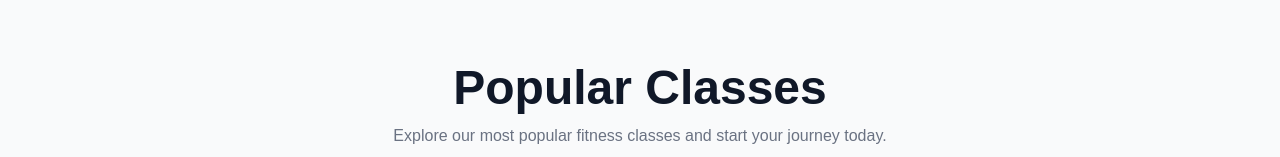
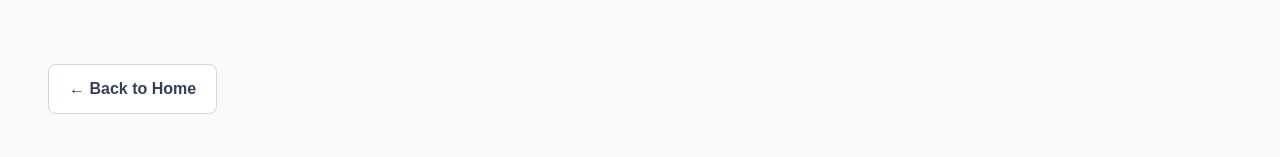
Before and after one commit to premasanub/Fitness_Class_FrontEnd, a React (Vite) app: page /classes in a window 1280 px wide. Shown: the top 157 px of the page. Built offline with nearby package versions, Linux system fonts and the light colour scheme.

Commit message:
back button added in the populaer classes component

```diff
--- a/src/Components/PopularClasses.jsx
+++ b/src/Components/PopularClasses.jsx
@@ -13,6 +13,20 @@ function PopularClasses() {
   return (
     <section className="w-full bg-gray-50 px-5 sm:px-8 lg:px-12 py-16">
       <div className="w-full max-w-7xl mx-auto flex flex-col gap-10">
+
+
+{/* Back to Home Button */}
+<div>
+  <button
+    type="button"
+    onClick={() => navigate("/")}
+    className="inline-flex items-center gap-2 px-5 py-3 bg-white border border-gray-300 text-gray-700 font-semibold rounded-lg hover:bg-gray-100 transition duration-200"
+  >
+    ← Back to Home
+  </button>
+</div>
+
+
         <div className="text-center flex flex-col gap-3">
           <h1 className="text-3xl sm:text-4xl lg:text-5xl font-bold text-gray-900">
             Popular Classes
```
